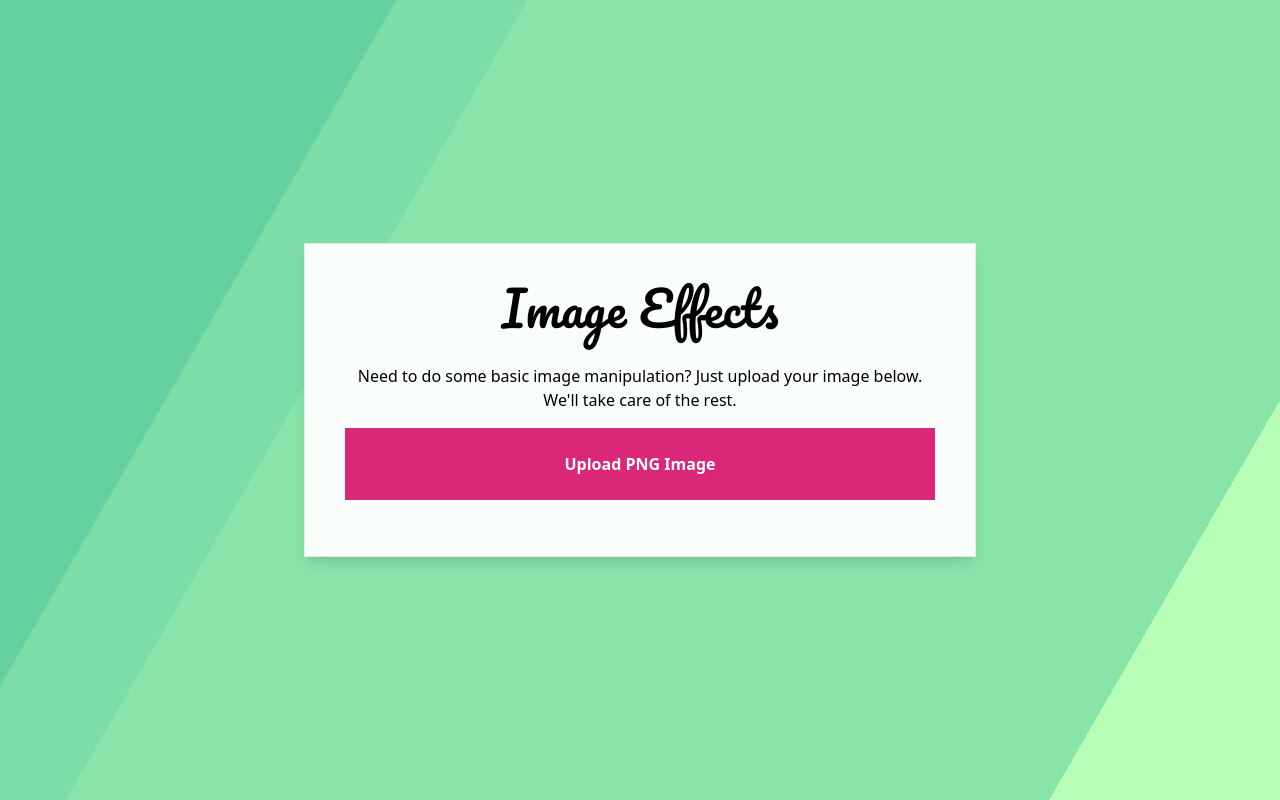
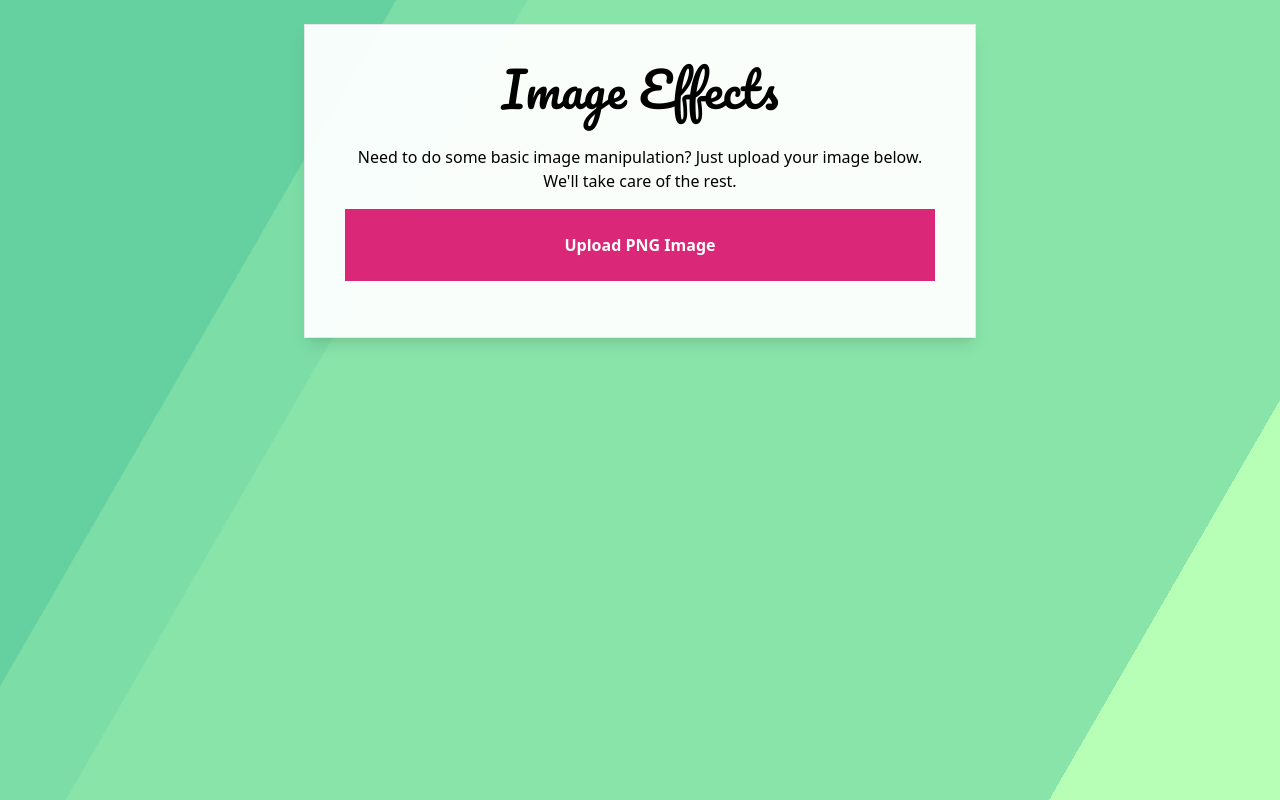
Before and after one commit to PradyumnaTalsania94/grayscale-image, a website built with webpack: page public/index.html in a window 1280 px wide. Built offline with nearby package versions, Linux system fonts and the light colour scheme.

Commit message:
css changes

```diff
--- a/public/index.html
+++ b/public/index.html
@@ -1,59 +1,76 @@
 <!DOCTYPE html>
 <html>
   <head>
-    <meta charset="utf-8">
+    <meta charset="utf-8" />
     <title>Image Effects</title>
-    <link href="https://unpkg.com/tailwindcss@^2/dist/tailwind.min.css" rel="stylesheet">
-    <link rel="preconnect" href="https://fonts.googleapis.com">
-    <link rel="preconnect" href="https://fonts.gstatic.com" crossorigin>
-    <link href="https://fonts.googleapis.com/css2?family=Pacifico&display=swap" rel="stylesheet">
+    <link
+      href="https://unpkg.com/tailwindcss@^2/dist/tailwind.min.css"
+      rel="stylesheet"
+    />
+    <link rel="preconnect" href="https://fonts.googleapis.com" />
+    <link rel="preconnect" href="https://fonts.gstatic.com" crossorigin />
+    <link
+      href="https://fonts.googleapis.com/css2?family=Pacifico&display=swap"
+      rel="stylesheet"
+    />
     <style>
       h1 {
-        font-family: 'Pacifico', cursive;
+        font-family: "Pacifico", cursive;
       }
 
       .bg {
         animation: slide 3s ease-in-out infinite alternate;
-        background-image: linear-gradient(-60deg, #ACFFAD 50%, #50CB93 50%);
+        background-image: linear-gradient(-60deg, #acffad 50%, #50cb93 50%);
       }
 
       .bg:nth-child(2) {
-        animation-direction:alternate-reverse;
-        animation-duration:4s;
+        animation-direction: alternate-reverse;
+        animation-duration: 4s;
       }
 
       .bg:nth-child(3) {
-        animation-duration:5s;
+        animation-duration: 5s;
       }
 
       @keyframes slide {
         0% {
-          transform:translateX(-25%);
+          transform: translateX(-25%);
         }
         100% {
-          transform:translateX(25%);
+          transform: translateX(25%);
         }
       }
     </style>
   </head>
   <body>
-    <div class="bg fixed inset-y-0 -inset-x-2/4 opacity-50 z-0 bg-gradient-to-r from-yellow-400 to-pink-500"></div>
-    <div class="bg fixed inset-y-0 -inset-x-2/4 opacity-50 z-0 bg-gradient-to-r from-yellow-400 to-pink-500"></div>
-    <div class="bg fixed inset-y-0 -inset-x-2/4 opacity-50 z-0 bg-gradient-to-r from-yellow-400 to-pink-500"></div>
-    <div class="flex items-center justify-center h-screen relative z-100">
-
-      <div class="bg-white bg-opacity-95 border shadow-lg p-10 text-center max-w-2xl">
+    <div
+      class="bg fixed inset-y-0 -inset-x-2/4 opacity-50 z-0 bg-gradient-to-r from-yellow-400 to-pink-500"
+    ></div>
+    <div
+      class="bg fixed inset-y-0 -inset-x-2/4 opacity-50 z-0 bg-gradient-to-r from-yellow-400 to-pink-500"
+    ></div>
+    <div
+      class="bg fixed inset-y-0 -inset-x-2/4 opacity-50 z-0 bg-gradient-to-r from-yellow-400 to-pink-500"
+    ></div>
+    <div class="flex items-center justify-center relative z-100 my-6">
+      <div
+        class="bg-white bg-opacity-95 border shadow-lg p-10 text-center max-w-2xl"
+      >
         <h1 class="text-5xl mb-8">Image Effects</h1>
-        <p class="mb-4">Need to do some basic image manipulation? Just upload your image below. We'll take care of the rest.</p>
-        <label class="bg-pink-600	text-white w-full p-6 block cursor-pointer font-bold mb-4">
+        <p class="mb-4">
+          Need to do some basic image manipulation? Just upload your image
+          below. We'll take care of the rest.
+        </p>
+        <label
+          class="bg-pink-600 text-white w-full p-6 block cursor-pointer font-bold mb-4"
+        >
           <!-- File Input -->
-          <input type="file" id="upload" accept=".png" class="hidden">
+          <input type="file" id="upload" accept=".png" class="hidden" />
           Upload PNG Image
         </label>
         <!-- Image -->
-        <img id="new-img" class="w-auto mx-auto">
+        <img id="new-img" class="w-auto mx-auto" />
       </div>
-
     </div>
   </body>
 </html>
```
